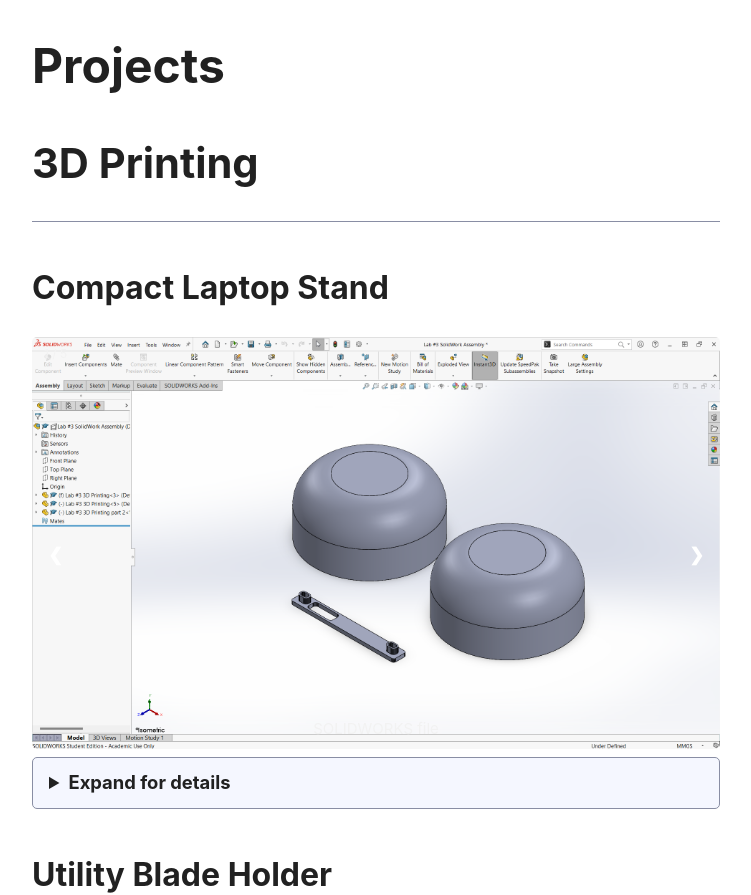
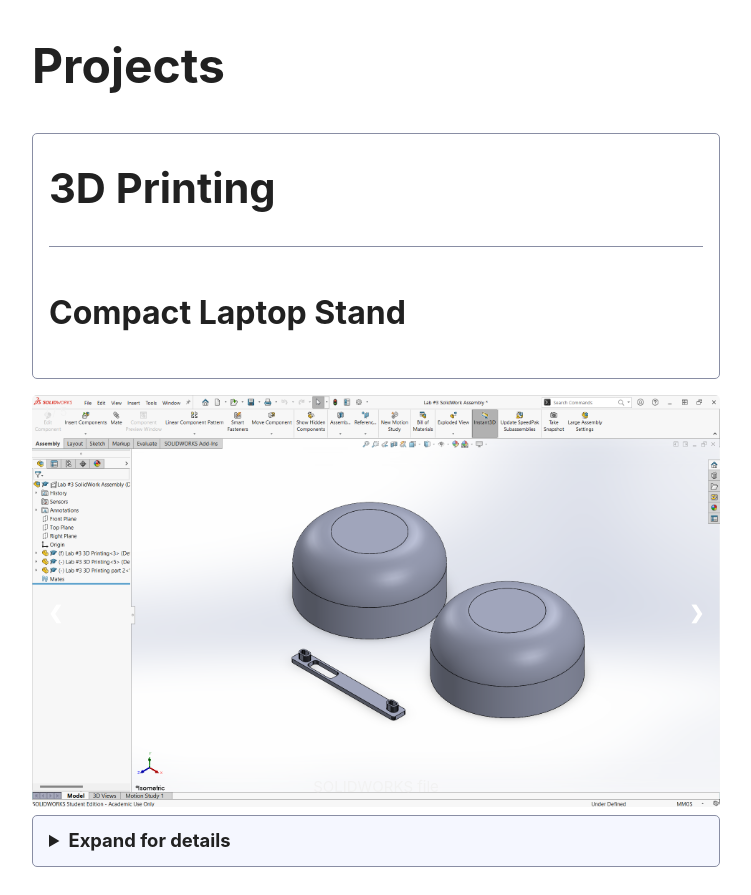
Before and after one commit to RKTang/RKTang.github.io, a plain HTML site: page index.html in a window 1280 px wide. Shown: the part 720-1615 px from the top of the page, without its empty margins (264-1015 px from the left). Drawn offline with Linux system fonts and the light colour scheme.

Commit message:
Update index.html

```diff
--- a/index.html
+++ b/index.html
@@ -40,18 +40,16 @@
 						problem-solving. I am highly motivated, detail-oriented, and thrive in collaborative
 						environments. You can reach me at rtang400@gmail.com. Thank you for taking the time
 						to learn about me, and I look forward to connecting with you!</p>
-
 				</td>
 			  </tr>
 			</table>
-
-
 		</section>
 		<!-- End About Section -->
 		<!-- ======= Projects Section ======= -->
 		<section id="projects">
 			<header>
 				<h1>Projects</h1>
+			<article>
 				<h2>3D Printing</h2>
 				<hr>
 				<h3>Compact Laptop Stand</h3>
```
